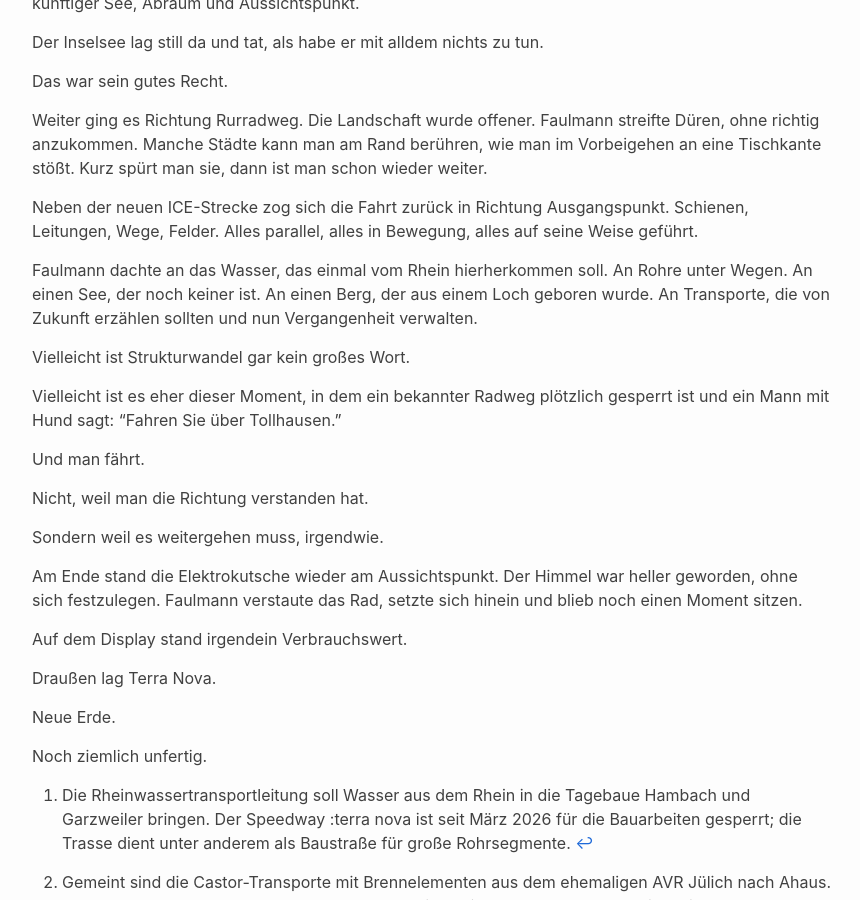
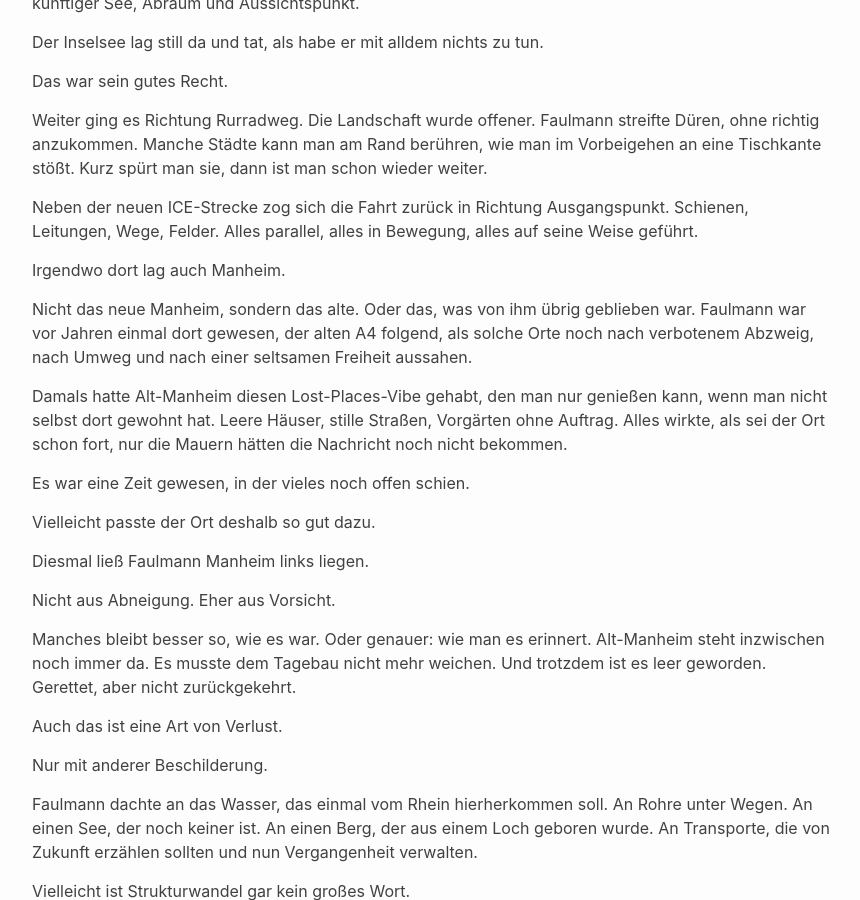
Before and after one commit to cgars/faulmann, a Jekyll site: the page built from _posts/2026-04-26-hambach.md, in a window 1280 px wide and 900 px high, scrolled down 4806 px. Shown: the whole window, without its empty margins (208-1068 px from the left). Built offline with Jekyll 4.4.1, drawn with Linux system fonts in a browser that asks for light colours.

Commit message:
Reflect on the transformation of old Manheim
Added reflections on the old Manheim and its transformation over time, emphasizing themes of memory and loss.

```diff
--- a/_posts/2026-04-26-hambach.md
+++ b/_posts/2026-04-26-hambach.md
@@ -174,6 +174,26 @@ Weiter ging es Richtung Rurradweg. Die Landschaft wurde offener. Faulmann streif
 
 Neben der neuen ICE-Strecke zog sich die Fahrt zurück in Richtung Ausgangspunkt. Schienen, Leitungen, Wege, Felder. Alles parallel, alles in Bewegung, alles auf seine Weise geführt.
 
+Irgendwo dort lag auch Manheim.
+
+Nicht das neue Manheim, sondern das alte. Oder das, was von ihm übrig geblieben war. Faulmann war vor Jahren einmal dort gewesen, der alten A4 folgend, als solche Orte noch nach verbotenem Abzweig, nach Umweg und nach einer seltsamen Freiheit aussahen.
+
+Damals hatte Alt-Manheim diesen Lost-Places-Vibe gehabt, den man nur genießen kann, wenn man nicht selbst dort gewohnt hat. Leere Häuser, stille Straßen, Vorgärten ohne Auftrag. Alles wirkte, als sei der Ort schon fort, nur die Mauern hätten die Nachricht noch nicht bekommen.
+
+Es war eine Zeit gewesen, in der vieles noch offen schien.
+
+Vielleicht passte der Ort deshalb so gut dazu.
+
+Diesmal ließ Faulmann Manheim links liegen.
+
+Nicht aus Abneigung. Eher aus Vorsicht.
+
+Manches bleibt besser so, wie es war. Oder genauer: wie man es erinnert. Alt-Manheim steht inzwischen noch immer da. Es musste dem Tagebau nicht mehr weichen. Und trotzdem ist es leer geworden. Gerettet, aber nicht zurückgekehrt.
+
+Auch das ist eine Art von Verlust.
+
+Nur mit anderer Beschilderung.
+
 Faulmann dachte an das Wasser, das einmal vom Rhein hierherkommen soll. An Rohre unter Wegen. An einen See, der noch keiner ist. An einen Berg, der aus einem Loch geboren wurde. An Transporte, die von Zukunft erzählen sollten und nun Vergangenheit verwalten.
 
 Vielleicht ist Strukturwandel gar kein großes Wort.
```
